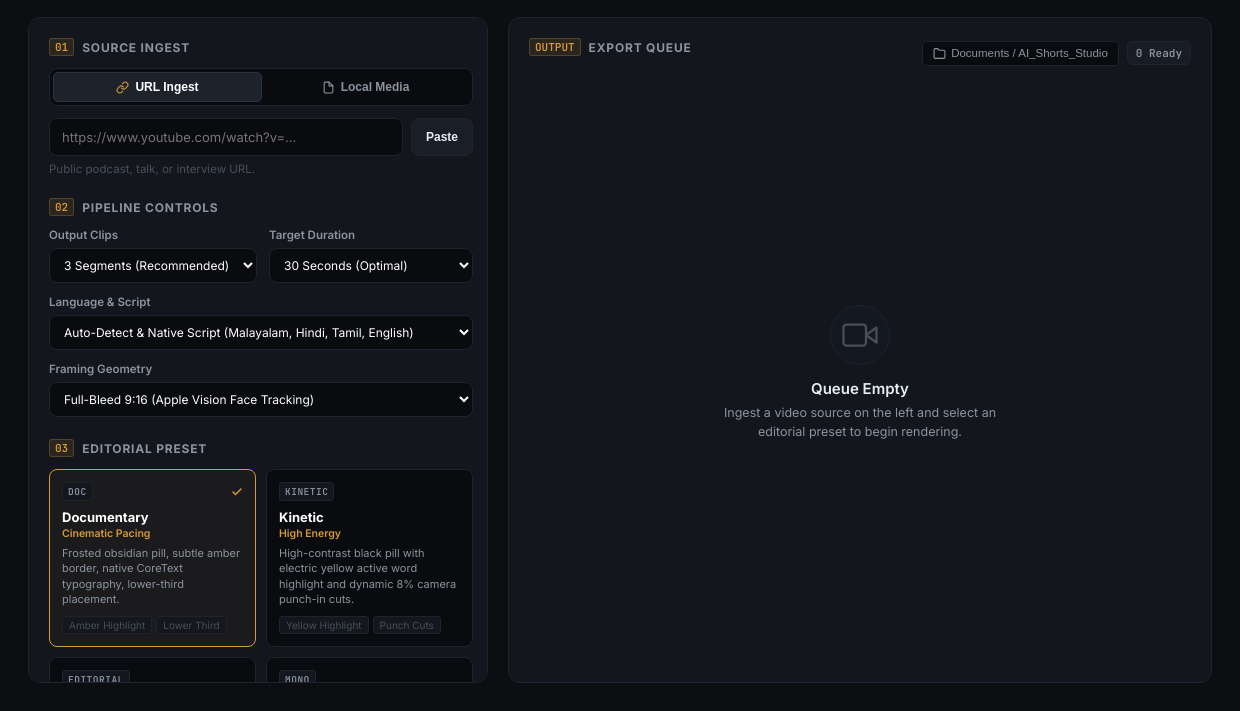
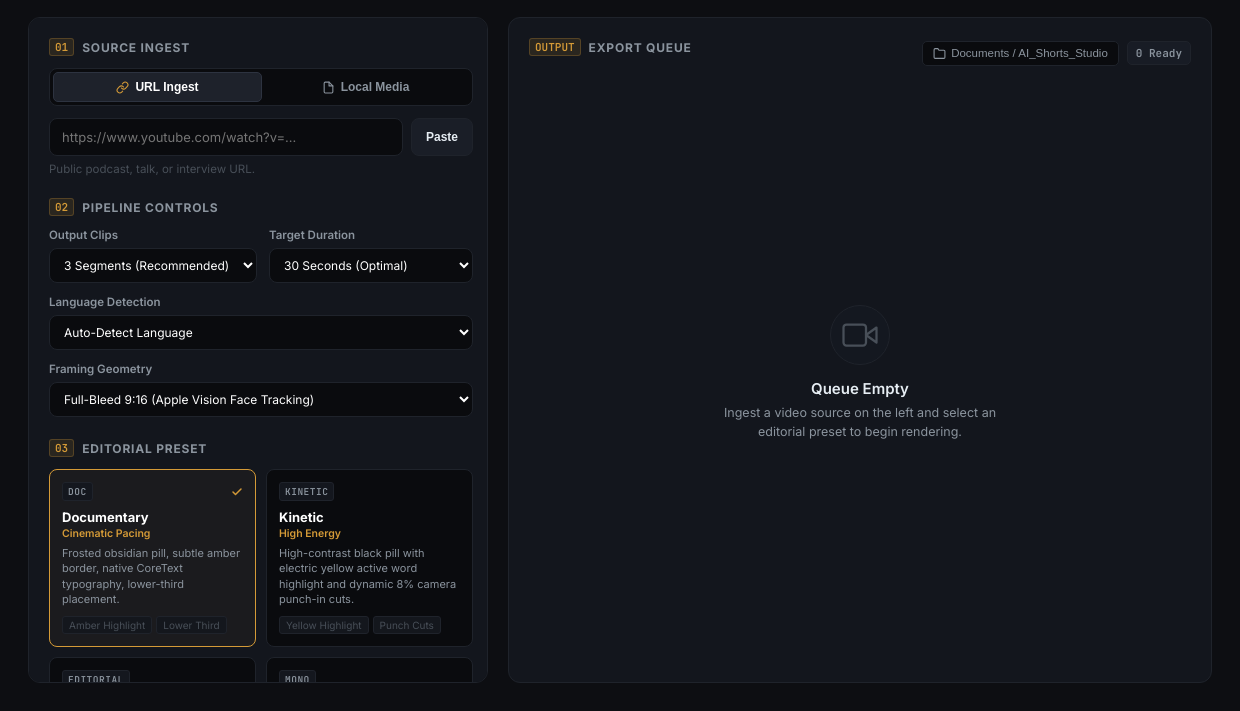
Before and after one commit to joshuajaimon7/cutframe, an Electron app: page index.html in a window 1240 px wide. Shown: the part 89-800 px from the top of the page. Drawn offline with Linux system fonts and the light colour scheme; no server answers.

Commit message:
refactor: simplify language dropdown to Auto-Detect Language

```diff
--- a/index.html
+++ b/index.html
@@ -105,10 +105,10 @@
           </div>
 
           <div class="setting-item full-width">
-            <label for="langMode">Language & Script</label>
+            <label for="langMode">Language Detection</label>
             <select id="langMode">
-              <option value="auto" selected>Auto-Detect & Native Script (Malayalam, Hindi, Tamil, English)</option>
-              <option value="to_en">Translate Spoken Dialogue to English Subtitles</option>
+              <option value="auto" selected>Auto-Detect Language</option>
+              <option value="to_en">Translate to English Subtitles</option>
             </select>
           </div>
 
```
